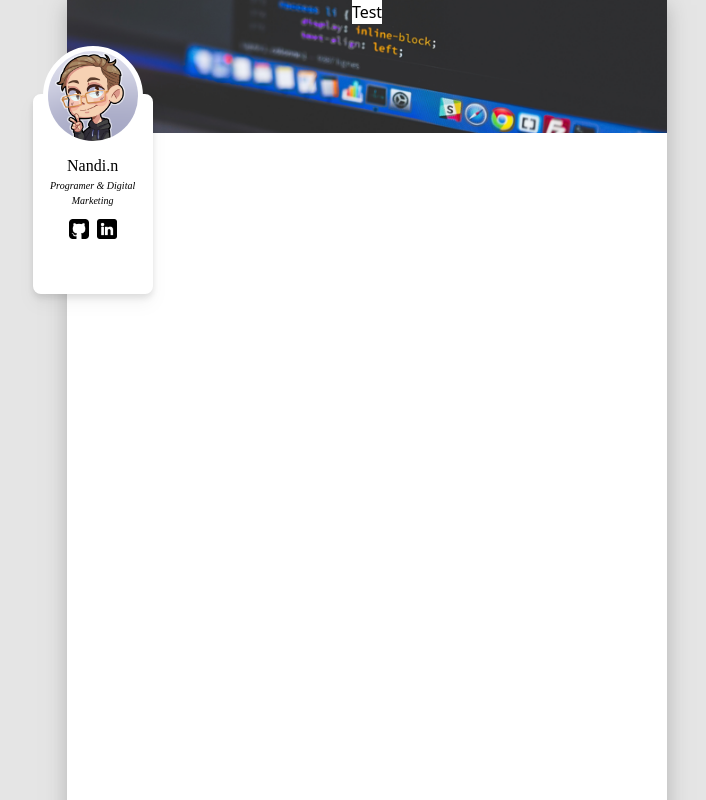
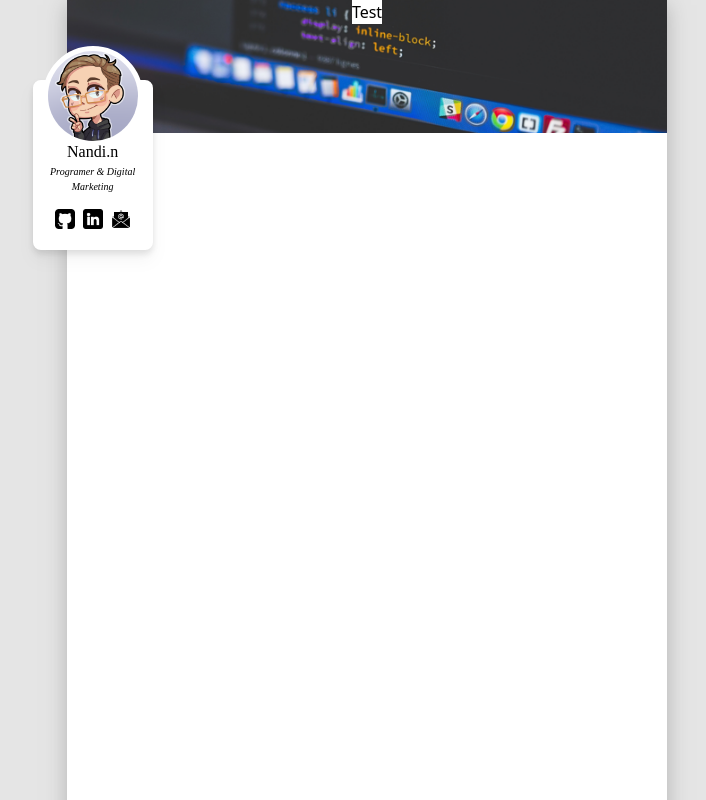
Before and after one commit to Nandi-exl/my_profile, a Next.js app in the folder myfirstreactnextjsapp/: page / in a window 1280 px wide. Shown: the top 800 px of the page, without its empty margins (273-979 px from the left). Built offline with nearby package versions, Linux system fonts and the light colour scheme.

Commit message:
add email icon

```diff
--- a/myfirstreactnextjsapp/pages/components/Header/Card/Card.js
+++ b/myfirstreactnextjsapp/pages/components/Header/Card/Card.js
@@ -2,6 +2,7 @@ import tw from 'tailwind-styled-components'
 import Image from "next/image"
 import GithubImg from "../../FIles/github-sign.png"
 import Linkedin from "../../Files/linkedin.png"
+import EmailImg from "../../Files/email.png"
 
 const Cards = tw.div`
 relative
@@ -9,13 +10,13 @@ z-0
 hidden
 md:block
 w-[120px]
-h-[200px]
-absolute
+h-[170px]
 border-4
 border-white
 rounded-lg
 bg-white
-mt-[5rem]
+fixed
+top-[5rem]
 drop-shadow-lg
 `;
 
@@ -44,7 +45,7 @@ flex
 text-center
 justify-center
 items-center
-mt-[1px]
+mt-[5px]
 cursor-pointer
 space-x-2
 `;
@@ -70,12 +71,13 @@ const Card = () => {
       <SocialAndContact>
         <SocialContactImage>
           <Image src={GithubImg} />
-
         </SocialContactImage>
         <SocialContactImage>
           <Image src={Linkedin} />
         </SocialContactImage>
-        {/* <Image src={} /> */}
+        <SocialContactImage>
+          <Image src={EmailImg} />
+        </SocialContactImage>
       </SocialAndContact>
 
      </Cards>
--- a/myfirstreactnextjsapp/pages/components/Header/Profile.js
+++ b/myfirstreactnextjsapp/pages/components/Header/Profile.js
@@ -16,6 +16,7 @@ md:top-3.5
 md:absolute
 md:ml-[4%]
 xl:ml-[2%]
+sticky
 `;
 
 
```
Also changed, not shown: myfirstreactnextjsapp/pages/components/Files/email.png (added).
